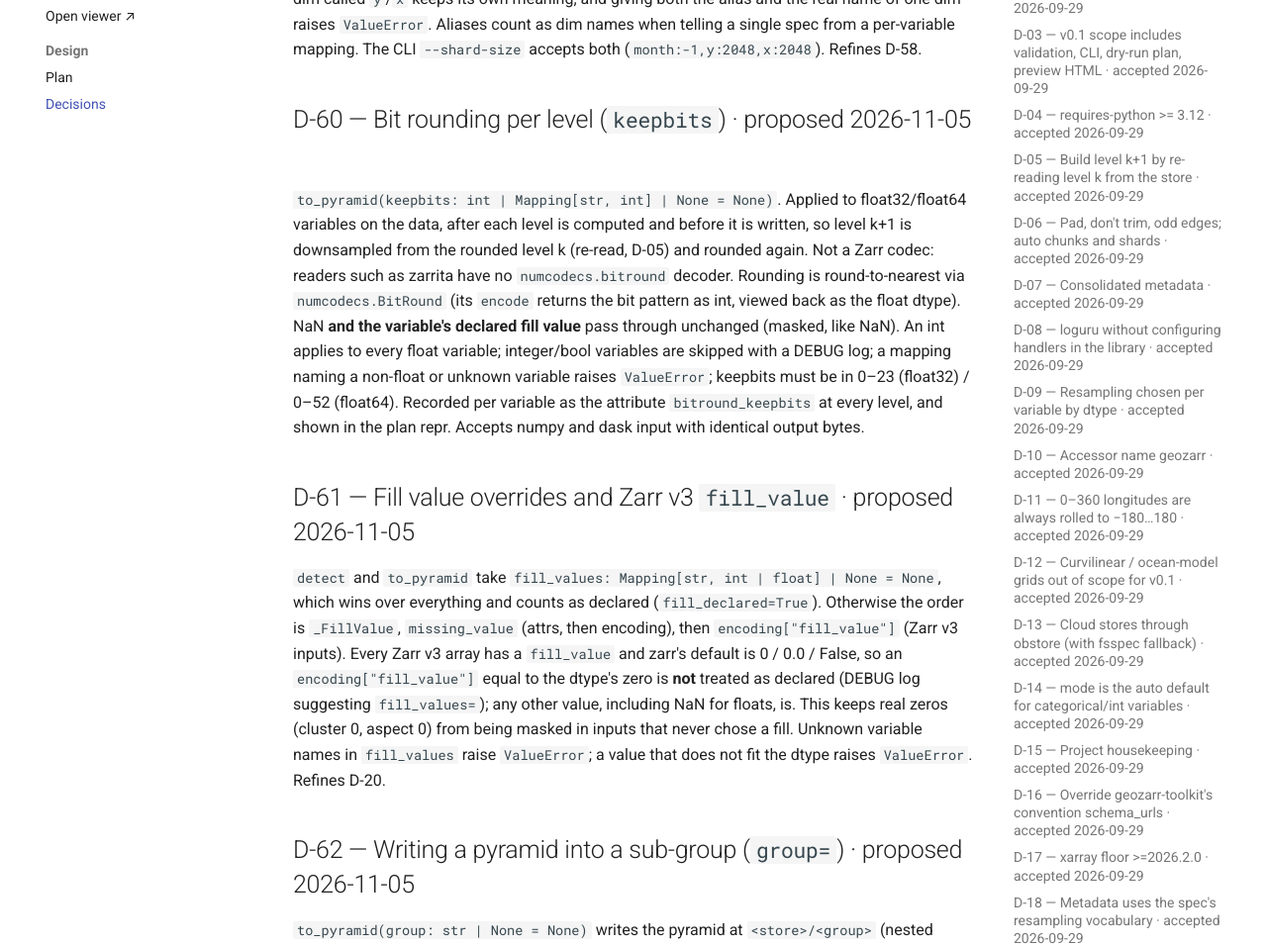
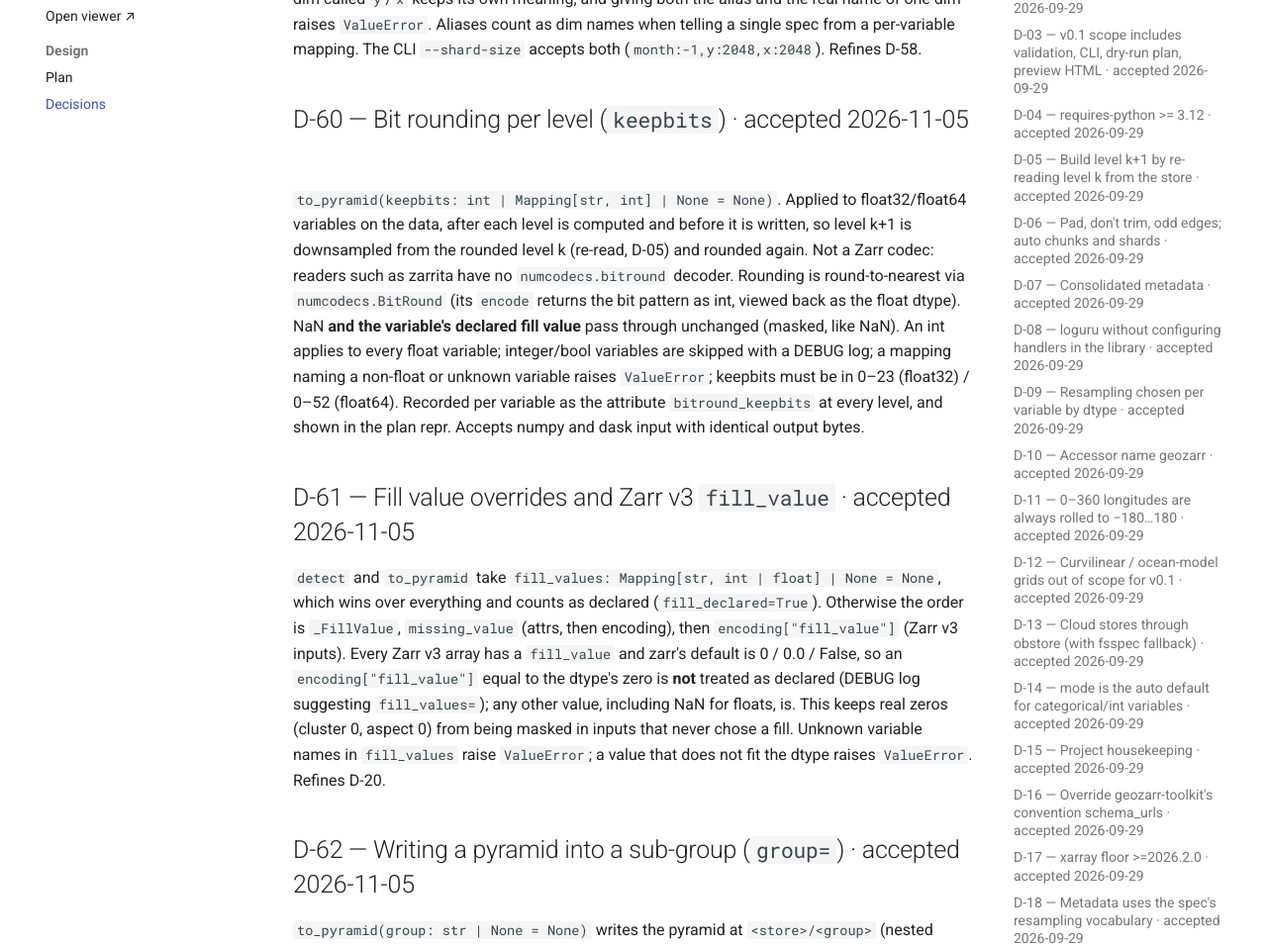
Before and after one commit to lukegre/geozarr-pyramid-maker, an MkDocs documentation site: the page built from docs/DECISIONS.md, in a window 1280 px wide and 1400 px high, scrolled down 19984 px. Shown: the part 200-1156 px from the top of the window at 99% size. Built offline with MkDocs 1.6.1 and Material for MkDocs 9.7.7, drawn with Linux system fonts in a browser that asks for light colours; comment, search, counter and statistics services are not loaded.

Commit message:
docs: accept D-60, D-61, D-62
Co-Authored-By: Claude Opus 5.5 <noreply@anthropic.com>

```diff
--- a/docs/DECISIONS.md
+++ b/docs/DECISIONS.md
@@ -192,11 +192,11 @@ Sharded arrays keep the shard index at the end of the file, and zarrita's `Fetch
 ## D-59 — Shard shapes: whole-dim `-1` and generic `y`/`x` keys · accepted 2026-11-05
 In a shard spec mapping (D-58), `-1` means the whole dim: an extra dim's length, or a spatial dim's whole extent (then clipped per level like any large value, without the tile-multiple rounding). Other values < 1 still raise `ValueError`. Keys `"y"` and `"x"` are aliases for `GridInfo.y_dim` / `x_dim` when the spatial dims are named otherwise (e.g. latitude/longitude); a real non-spatial dim called `y`/`x` keeps its own meaning, and giving both the alias and the real name of one dim raises `ValueError`. Aliases count as dim names when telling a single spec from a per-variable mapping. The CLI `--shard-size` accepts both (`month:-1,y:2048,x:2048`). Refines D-58.
 
-## D-60 — Bit rounding per level (`keepbits`) · proposed 2026-11-05
+## D-60 — Bit rounding per level (`keepbits`) · accepted 2026-11-05
 `to_pyramid(keepbits: int | Mapping[str, int] | None = None)`. Applied to float32/float64 variables on the data, after each level is computed and before it is written, so level k+1 is downsampled from the rounded level k (re-read, D-05) and rounded again. Not a Zarr codec: readers such as zarrita have no `numcodecs.bitround` decoder. Rounding is round-to-nearest via `numcodecs.BitRound` (its `encode` returns the bit pattern as int, viewed back as the float dtype). NaN **and the variable's declared fill value** pass through unchanged (masked, like NaN). An int applies to every float variable; integer/bool variables are skipped with a DEBUG log; a mapping naming a non-float or unknown variable raises `ValueError`; keepbits must be in 0–23 (float32) / 0–52 (float64). Recorded per variable as the attribute `bitround_keepbits` at every level, and shown in the plan repr. Accepts numpy and dask input with identical output bytes.
 
-## D-61 — Fill value overrides and Zarr v3 `fill_value` · proposed 2026-11-05
+## D-61 — Fill value overrides and Zarr v3 `fill_value` · accepted 2026-11-05
 `detect` and `to_pyramid` take `fill_values: Mapping[str, int | float] | None = None`, which wins over everything and counts as declared (`fill_declared=True`). Otherwise the order is `_FillValue`, `missing_value` (attrs, then encoding), then `encoding["fill_value"]` (Zarr v3 inputs). Every Zarr v3 array has a `fill_value` and zarr's default is 0 / 0.0 / False, so an `encoding["fill_value"]` equal to the dtype's zero is **not** treated as declared (DEBUG log suggesting `fill_values=`); any other value, including NaN for floats, is. This keeps real zeros (cluster 0, aspect 0) from being masked in inputs that never chose a fill. Unknown variable names in `fill_values` raise `ValueError`; a value that does not fit the dtype raises `ValueError`. Refines D-20.
 
-## D-62 — Writing a pyramid into a sub-group (`group=`) · proposed 2026-11-05
+## D-62 — Writing a pyramid into a sub-group (`group=`) · accepted 2026-11-05
 `to_pyramid(group: str | None = None)` writes the pyramid at `<store>/<group>` (nested paths allowed). Root attributes and sibling groups are left untouched: the existence check and `overwrite=True` apply to the group only (the group is deleted and recreated, never the root). The pyramid group is consolidated as now, then the store root is re-consolidated so its inline metadata lists the new group; root consolidation is skipped with a WARNING if the root is not a zarr group. `validate(store, group=...)` and the CLI `validate --group` accept the same argument. Concurrent writers to sibling groups of one store must consolidate the root themselves afterwards (last writer wins).
```
